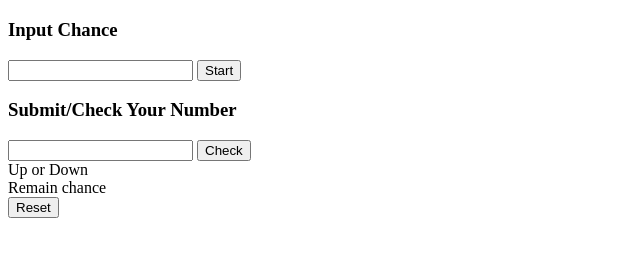
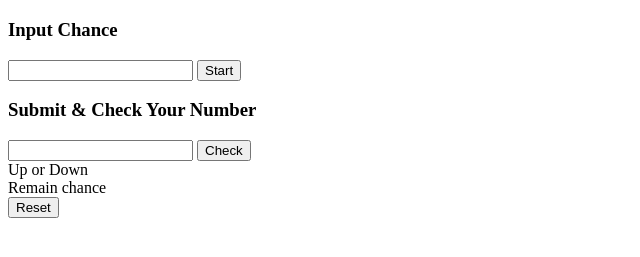
Before and after one commit to Hun94/UpDown-game, a plain HTML site: page index.html in a window 1280 px wide. Shown: the part 61-318 px from the top of the page, without its empty margins (0-640 px from the left). Drawn offline with Linux system fonts and the light colour scheme.

Commit message:
ui update

```diff
--- a/index.html
+++ b/index.html
@@ -17,7 +17,7 @@
     </div>
 
     <div>
-        <h3>Submit/Check Your Number</h3>
+        <h3>Submit & Check Your Number</h3>
         <input type="number" id="submit-number">
         <button id="check-button">Check</button>
     </div>
```
